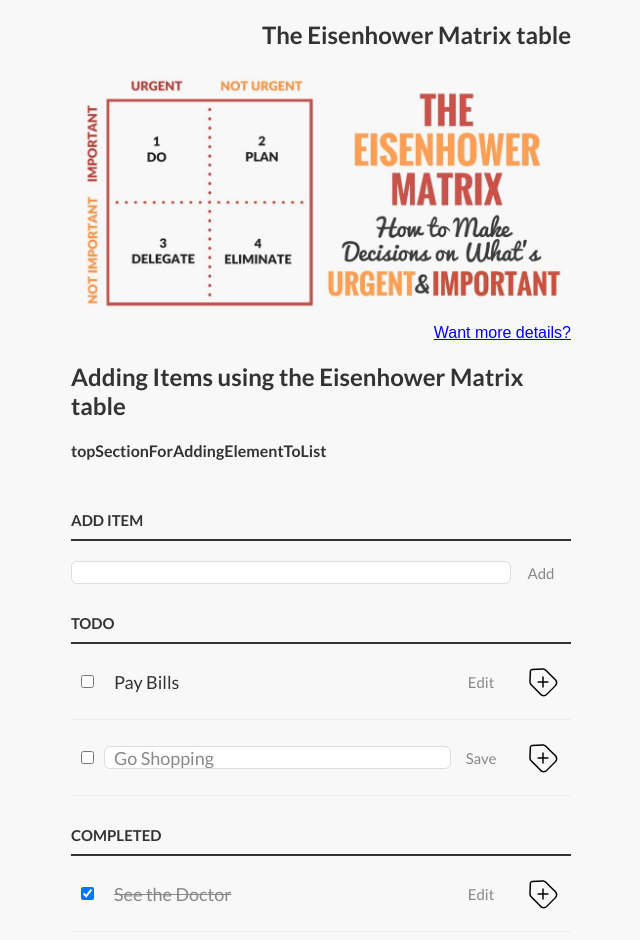
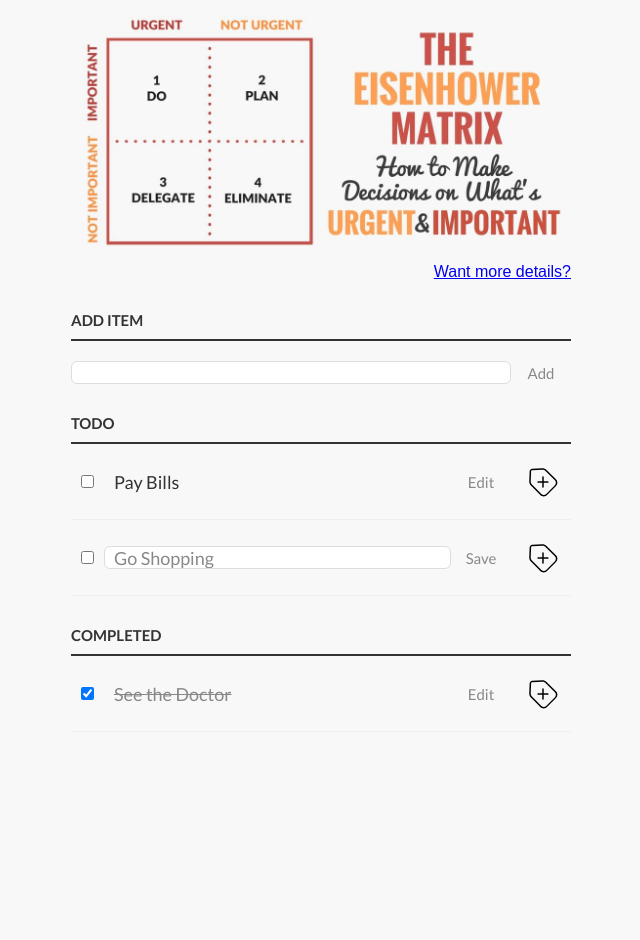
Before and after one commit to jentlgiz/clean-code-s1e1, a plain HTML site: page index.html in a window 1280 px wide. Shown: the whole page, without its empty margins (319-959 px from the left). After the commit the page ends 800 px from the top, so only its background shows below. Drawn offline with Linux system fonts and the light colour scheme.

Commit message:
refactor: hide semantic headings (no rule)

```diff
--- a/style.css
+++ b/style.css
@@ -168,3 +168,17 @@
 ul li.edit-mode label {
     display: none;
 }
+
+/* no display */
+
+h1, h2, h4 {
+    position: absolute;
+    width: 1px;
+    height: 1px;
+    padding: 0;
+    margin: -1px;
+    overflow: hidden;
+    clip: rect(0, 0, 0, 0);
+    white-space: nowrap;
+    border: 0;
+}
```
